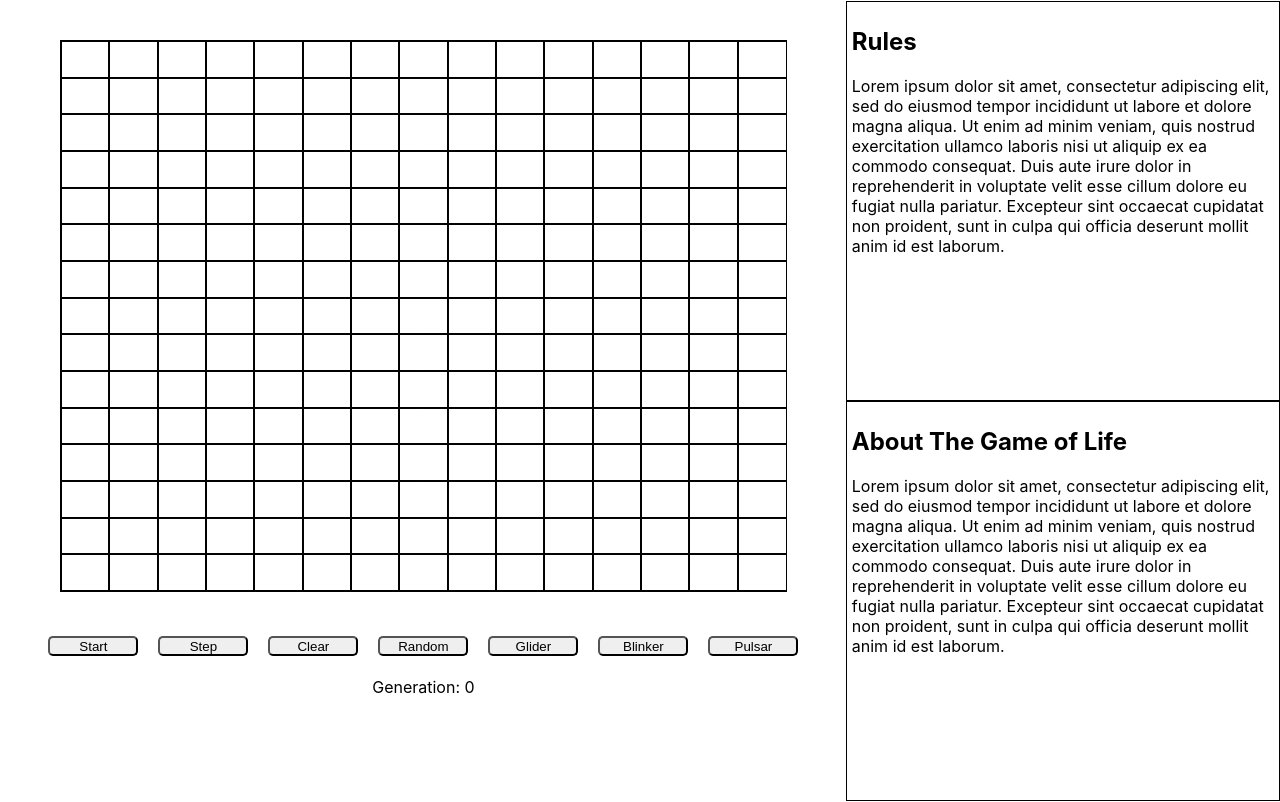
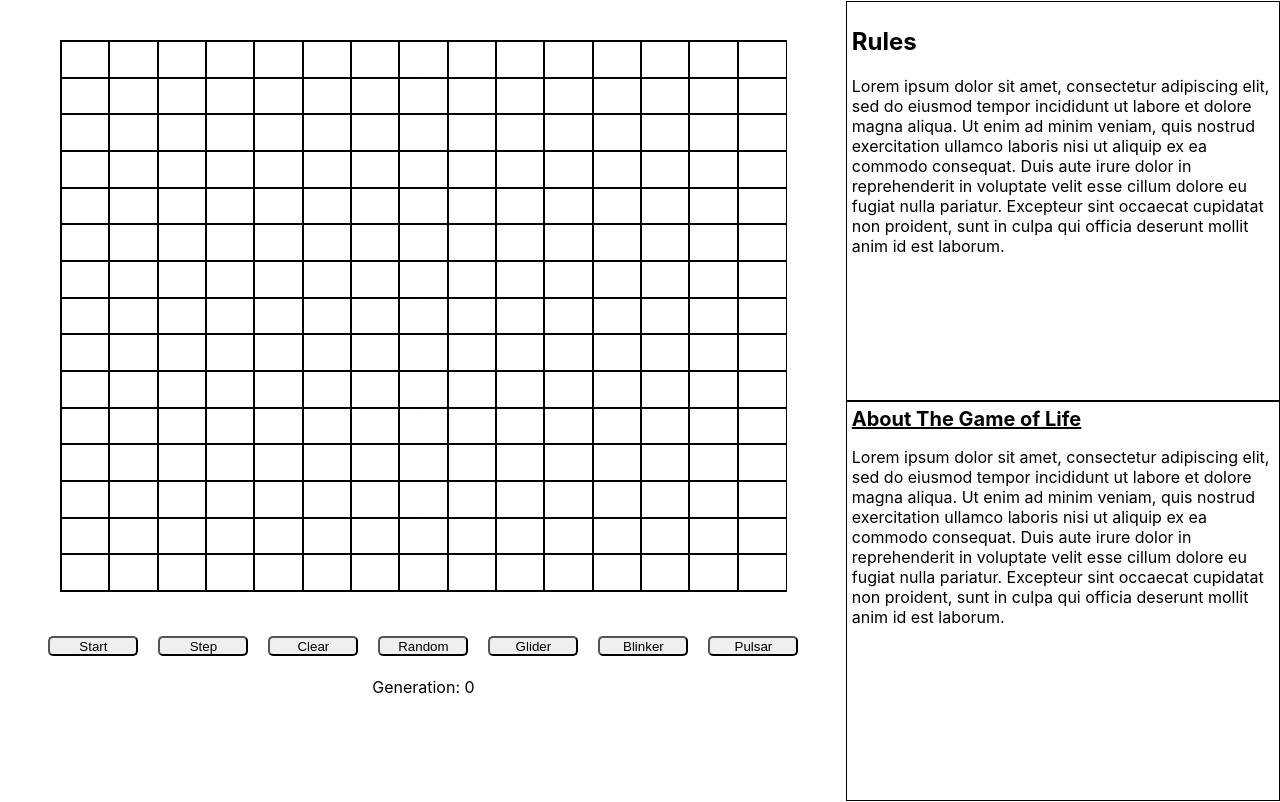
Before and after one commit to bloominstituteoftechnology/CS-Build-Week-1, a React (Create React App) app: page / in a window 1280 px wide. Built offline with nearby package versions, Linux system fonts and the light colour scheme; the HTML template or start-up script is replaced by a standard one.

Commit message:
Reset generation
Clearing the grid resets generation # to 0

```diff
--- a/src/App.css
+++ b/src/App.css
@@ -65,3 +65,9 @@ canvas {
   padding: 5px;
   border: 1px solid black;
 }
+
+a {
+  font-size: 20px;
+  color: inherit;
+  font-weight: bolder;
+}
--- a/src/components/Grid.js
+++ b/src/components/Grid.js
@@ -75,7 +75,7 @@ class Grid extends React.Component {
         }
       }
 
-      this.setState({ grid: newGrid }, this.updateCanvas([], kills));
+      this.setState({ grid: newGrid, gen: 0 }, this.updateCanvas([], kills));
     }
   }
 
--- a/src/components/Info.js
+++ b/src/components/Info.js
@@ -15,7 +15,7 @@ class Info extends React.Component {
               culpa qui officia deserunt mollit anim id est laborum.</p>
         </section>
         <section className='textbox'>
-          <h2>About The Game of Life</h2>
+          <a href='https://en.wikipedia.org/wiki/Conway%27s_Game_of_Life'>About The Game of Life</a>
             <p>Lorem ipsum dolor sit amet, consectetur adipiscing elit, sed do
               eiusmod tempor incididunt ut labore et dolore magna aliqua. Ut enim
                ad minim veniam, quis nostrud exercitation ullamco laboris nisi ut
```
